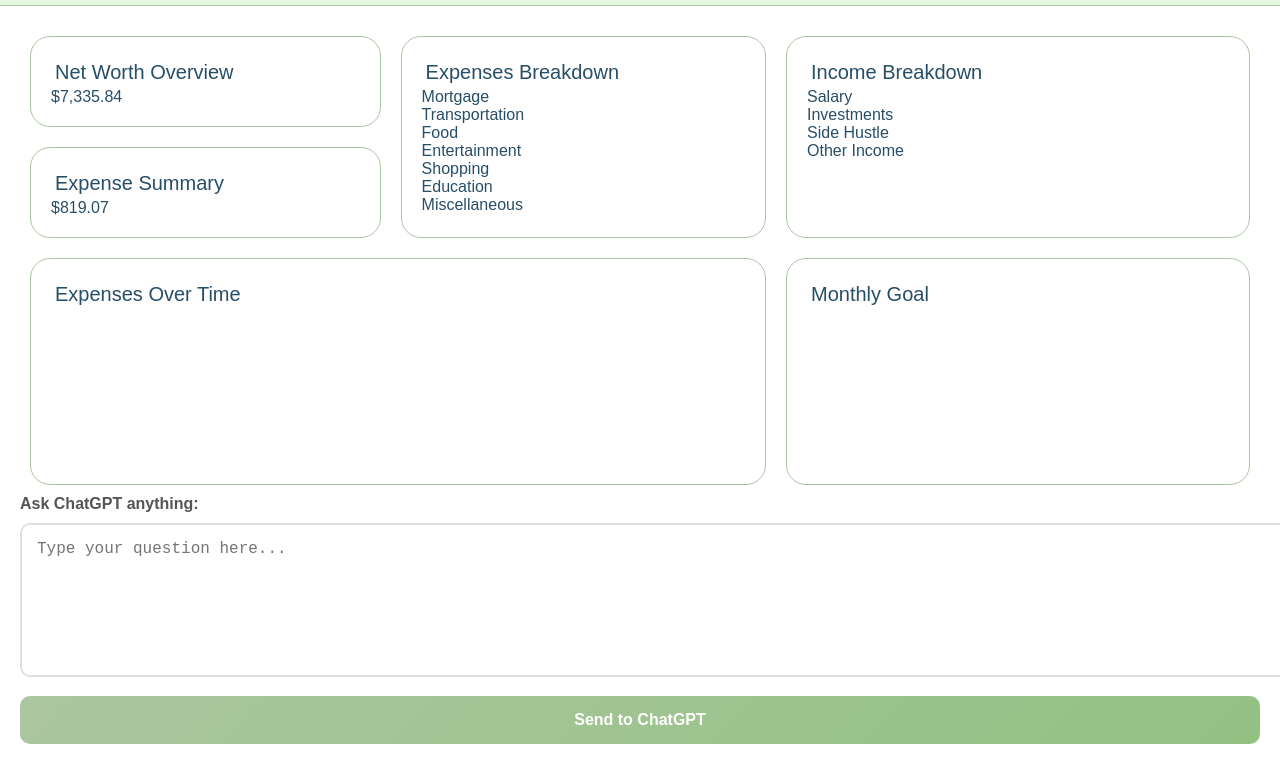
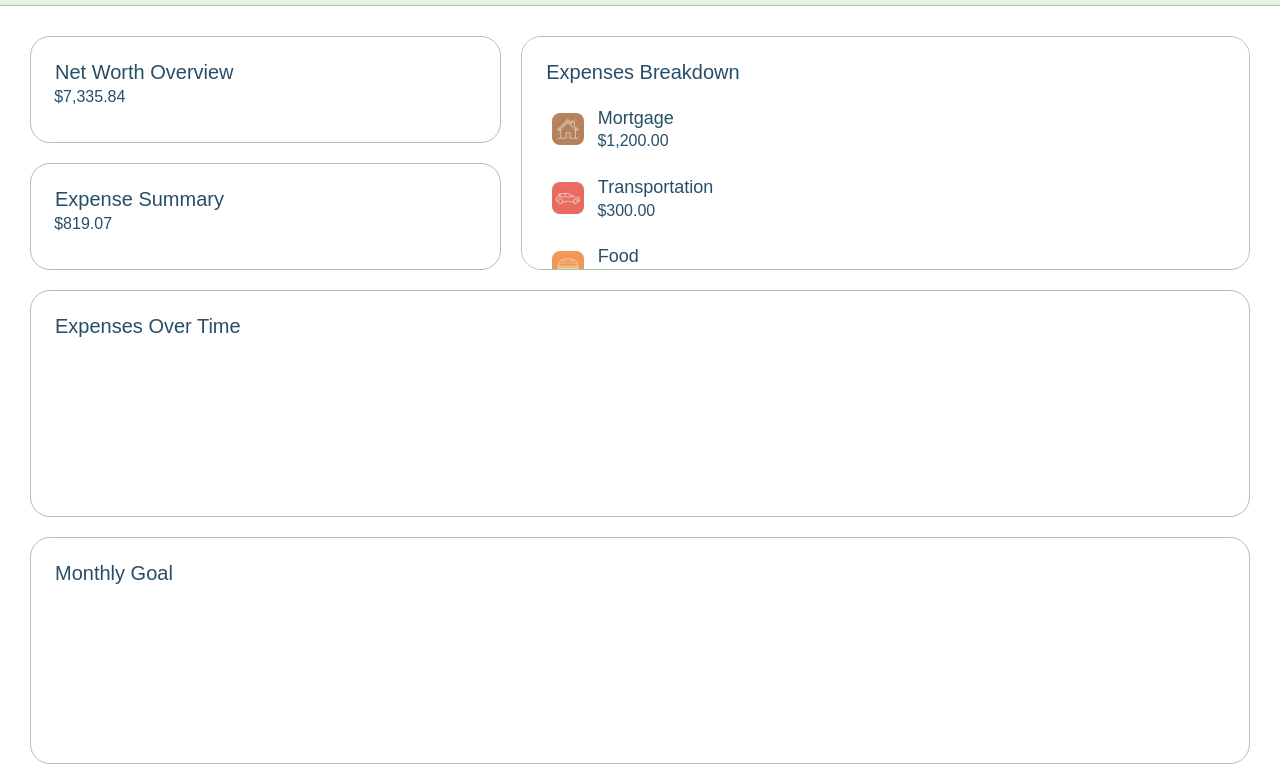
Before and after one commit to ctjandraprajitno/CashFlowTest, a website: page index.html in a window 1280 px wide. Shown: the part 57-823 px from the top of the page. Drawn offline with Linux system fonts and the light colour scheme.

Commit message:
modified display, removed income breakdown, and added api key

```diff
--- a/css/styles.css
+++ b/css/styles.css
@@ -22,6 +22,9 @@ header {
   display: grid;
   gap: 10px;
   grid-template-columns: repeat(auto-fit, minmax(515px, 1fr));
+  position: -webkit-sticky;
+  position: sticky;
+  top: 0;
 }
 
 #filter {
@@ -31,7 +34,9 @@ header {
 }
 
 h1,
-h2 {
+h2,
+h3,
+p {
   font-size: inherit;
   font-weight: inherit;
   margin: 0.2em;
@@ -59,6 +64,11 @@ h1 {
 
 h2 {
   font-size: 20px;
+  color: #274e68;
+}
+
+h3 {
+  font-size: 18px;
   color: #274e68;
 }
 
@@ -91,6 +101,7 @@ h2 {
 }
 
 .card {
+  max-height: 12em;
   padding: 20px;
   margin: 10px;
   background-color: #ffffff;
@@ -107,15 +118,37 @@ main {
 #summaryCards {
   display: grid;
   grid-template-areas:
-    "netWorth expense-breakdown income-breakdown"
-    "expense-summary expense-breakdown income-breakdown"
+    "netWorth expense-breakdown expense-breakdown"
+    "expense-summary expense-breakdown expense-breakdown"
     "expenses-over-time expenses-over-time monthly-goal";
+}
+
+.card-header {
+  position: -webkit-sticky;
+  position: sticky;
+  top: 0;
+  margin-bottom: 10px;
+  background-color: #ffffff;;
+}
+
+img {
+  max-width: 2em;
+  height: auto;
+}
+
+.expense-category {
+  display: flex;
+  align-items: center;
+  gap: 10px;
+  padding: 10px;
+  border-radius: 10px;
 }
 
 #netWorth {
   grid-area: netWorth;
 }
 #expense-breakdown {
+  overflow-y: scroll;
   grid-area: expense-breakdown;
 }
 #income-breakdown {
--- a/index.html
+++ b/index.html
@@ -1,11 +1,13 @@
 <!DOCTYPE html>
 <html lang="en">
+
 <head>
   <meta charset="UTF-8" />
   <meta name="viewport" content="width=device-width, initial-scale=1.0" />
   <title>CashFlow</title>
   <link rel="stylesheet" href="css/styles.css" />
 </head>
+
 <body>
   <header>
     <h1>Financial Overview</h1>
@@ -34,22 +36,89 @@
       </div>
 
       <div class="card" id="expense-breakdown">
+        <div class="card-header">
           <h2>Expenses Breakdown</h2>
-          <div class="expense-category">Mortgage</div>
-          <div class="expense-category">Transportation</div>
-          <div class="expense-category">Food</div>
-          <div class="expense-category">Entertainment</div>
-          <div class="expense-category">Shopping</div>
-          <div class="expense-category">Education</div>
-          <div class="expense-category">Miscellaneous</div>
         </div>
-        <div class="card" id="income-breakdown">
+
+
+        <div class="expense-category">
+          <img src="images/houseIcon.png" alt="houseIcon">
+          <div class="expense-details">
+            <h3>Mortgage</h3>
+            <div class="expense-bar">
+              <p>$1,200.00</p>
+            </div>
+          </div>
+        </div>
+
+        <div class="expense-category">
+          <img src="images/carIcon.png" alt="carIcon">
+          <div class="expense-details">
+            <h3>Transportation</h3>
+            <div class="expense-bar">
+              <p>$300.00</p>
+            </div>
+          </div>
+        </div>
+
+        <div class="expense-category">
+          <img src="images/foodIcon.png" alt="foodIcon">
+          <div class="expense-details">
+            <h3>Food</h3>
+            <div class="expense-bar">
+              <p>$450.00</p>
+            </div>
+          </div>
+        </div>
+
+        <div class="expense-category">
+          <img src="images/entertainmentIcon.png" alt="entertainmentIcon">
+          <div class="expense-details">
+            <h3>Entertainment</h3>
+            <div class="expense-bar">
+              <p>$150.00</p>
+            </div>
+          </div>
+        </div>
+
+        <div class="expense-category">
+          <img src="images/shoppingIcon.png" alt="shoppingIcon">
+          <div class="expense-details">
+            <h3>Shopping</h3>
+            <div class="expense-bar">
+              <p>$200.00</p>
+            </div>
+          </div>
+        </div>
+
+        <div class="expense-category">
+          <img src="images/educationIcon.png" alt="educationIcon">
+          <div class="expense-details">
+            <h3>Education</h3>
+            <div class="expense-bar">
+              <p>$100.00</p>
+            </div>
+          </div>
+        </div>
+
+        <div class="expense-category">
+          <img src="images/miscIcon.png" alt="miscIcon">
+          <div class="expense-details">
+            <h3>Miscellaneous</h3>
+            <div class="expense-bar">
+              <p>$75.00</p>
+            </div>
+          </div>
+        </div>
+      </div>
+    </div>
+    <!-- <div class="card" id="income-breakdown">
         <h2>Income Breakdown</h2>
         <div class="income-category">Salary</div>
         <div class="income-category">Investments</div>
         <div class="income-category">Side Hustle</div>
         <div class="income-category">Other Income</div>
-        </div>
+      </div> -->
 
     <div class="card" id="expenses-over-time">
       <h2>Expenses Over Time</h2>
@@ -58,18 +127,15 @@
 
     <div class="card" id="monthly-goal">
       <h2>Monthly Goal</h2>
-          <canvas id="goalChart"></canvas
-          ><!-- change it to proper one like wireframe; this will show the monthly goal progress, e.g. savings goal or expense limit -->
+      <canvas
+        id="goalChart"></canvas><!-- change it to proper one like wireframe; this will show the monthly goal progress, e.g. savings goal or expense limit -->
     </div>
     </div>
 
     <!-- Chatbot Section -->
     <div class="input-section">
       <label for="user-input">Ask ChatGPT anything:</label>
-        <textarea
-          id="user-input"
-          placeholder="Type your question here..."
-        ></textarea>
+      <textarea id="user-input" placeholder="Type your question here..."></textarea>
 
       <button id="send-btn" onclick="sendToChatGPT()">Send to ChatGPT</button>
     </div>
@@ -87,4 +153,5 @@
 
   <script src="js/api.js"></script>
 </body>
+
 </html>
```
Also changed, not shown: images/carIcon.png (added), images/educationIcon.png (added), images/entertainmentIcon.png (added), images/foodIcon.png (added), images/houseIcon.png (added), images/miscIcon.png (added), images/shoppingIcon.png (added), 1 other file. Lines whose indentation alone changed are shown as unchanged.
